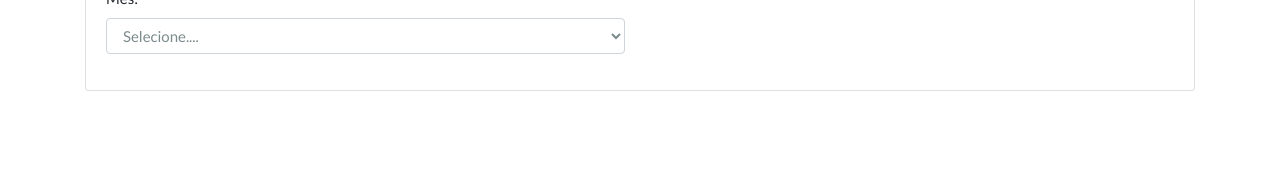
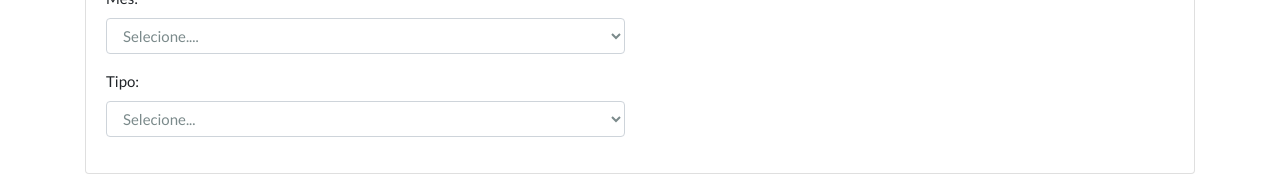
Before and after one commit to GeorgeSalu/minhas-financas-app, a React (Create React App) app: page /#/consulta-lancamentos in a window 1280 px wide. Shown: the part 300-487 px from the top of the page. Built offline with nearby package versions, Linux system fonts and the light colour scheme.

Commit message:
reutilizando o Select Menu

```diff
--- a/src/components/selectMenu.js
+++ b/src/components/selectMenu.js
@@ -2,9 +2,9 @@ import React from 'react'
 
 export default (props) => {
 
-  const options = props.lista.map( option  => {
+  const options = props.lista.map( (option, index)  => {
     return (
-      <option value={option.value}>{option.label}</option>
+      <option key={index} value={option.value}>{option.label}</option>
     )
   })
 
--- a/src/views/consulta-lancamentos.js
+++ b/src/views/consulta-lancamentos.js
@@ -6,7 +6,7 @@ import SelectMenu from '../components/selectMenu'
 
 class ConsultaLancamentos extends React.Component {
   render() {
-    const lista = [
+    const meses = [
       { label: 'Selecione....', value: '' },
       { label: 'Janeiro', value: 1 },
       { label: 'Fevereiro', value: 2 },
@@ -20,6 +20,12 @@ class ConsultaLancamentos extends React.Component {
       { label: 'Outubro', value: 10 },
       { label: 'Novembro', value: 11 },
       { label: 'Dezembro', value: 12 },
+    ]
+
+    const tipos = [
+      {label: 'Selecione...', value: ''},
+      {label: 'Despesa', value: 'DESPESA'},
+      {label: 'Receita', value: 'RECEITA'}
     ]
 
     return(
@@ -36,7 +42,11 @@ class ConsultaLancamentos extends React.Component {
               </FormGroup>
 
               <FormGroup htmlFor="inputMes" label="Mes:">
-                <SelectMenu lista={lista} className="form-control" />
+                <SelectMenu lista={meses} className="form-control" />
+              </FormGroup>
+
+              <FormGroup htmlFor="inputTipo" label="Tipo:">
+                <SelectMenu lista={tipos} className="form-control" />
               </FormGroup>
             </div>
           </div>
```
